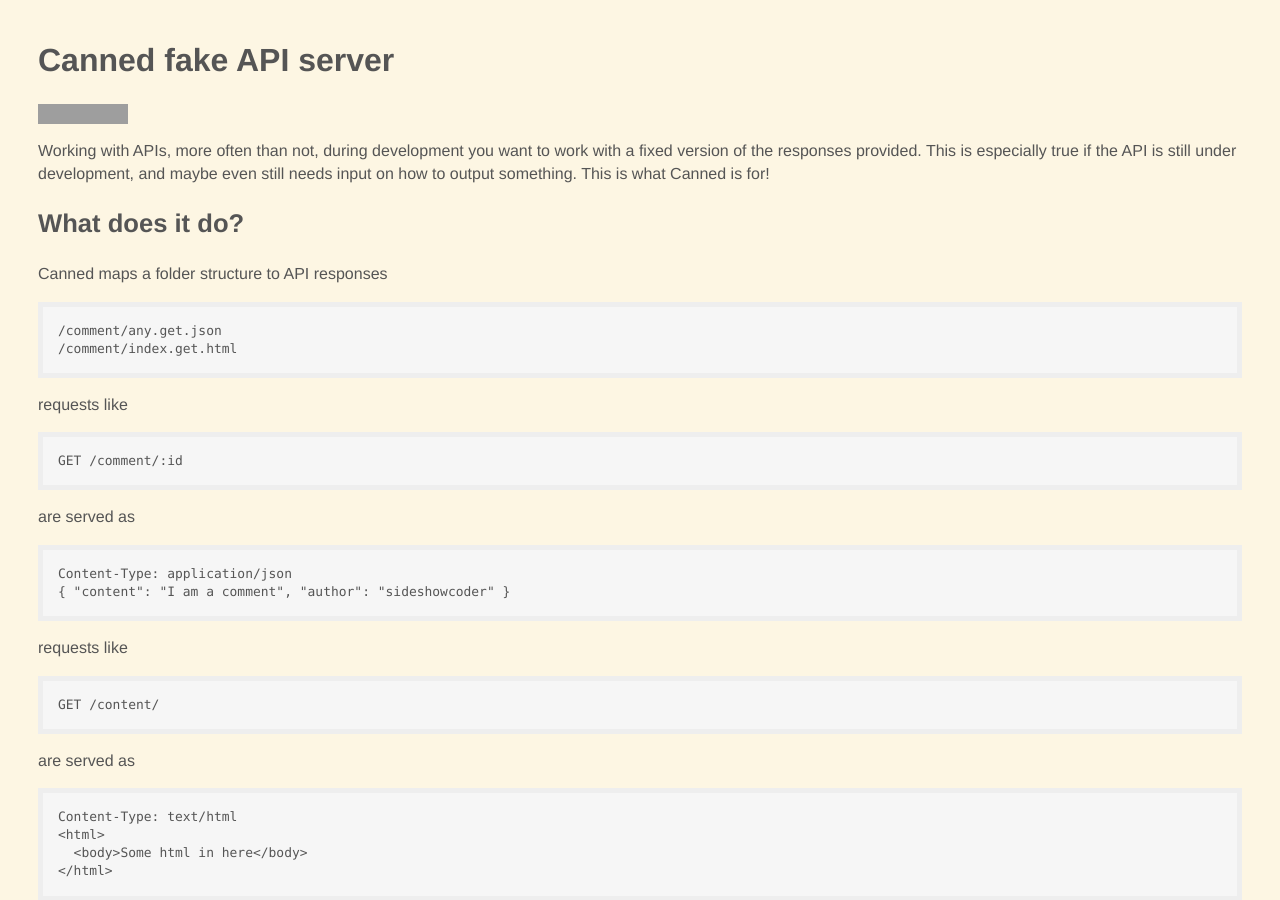
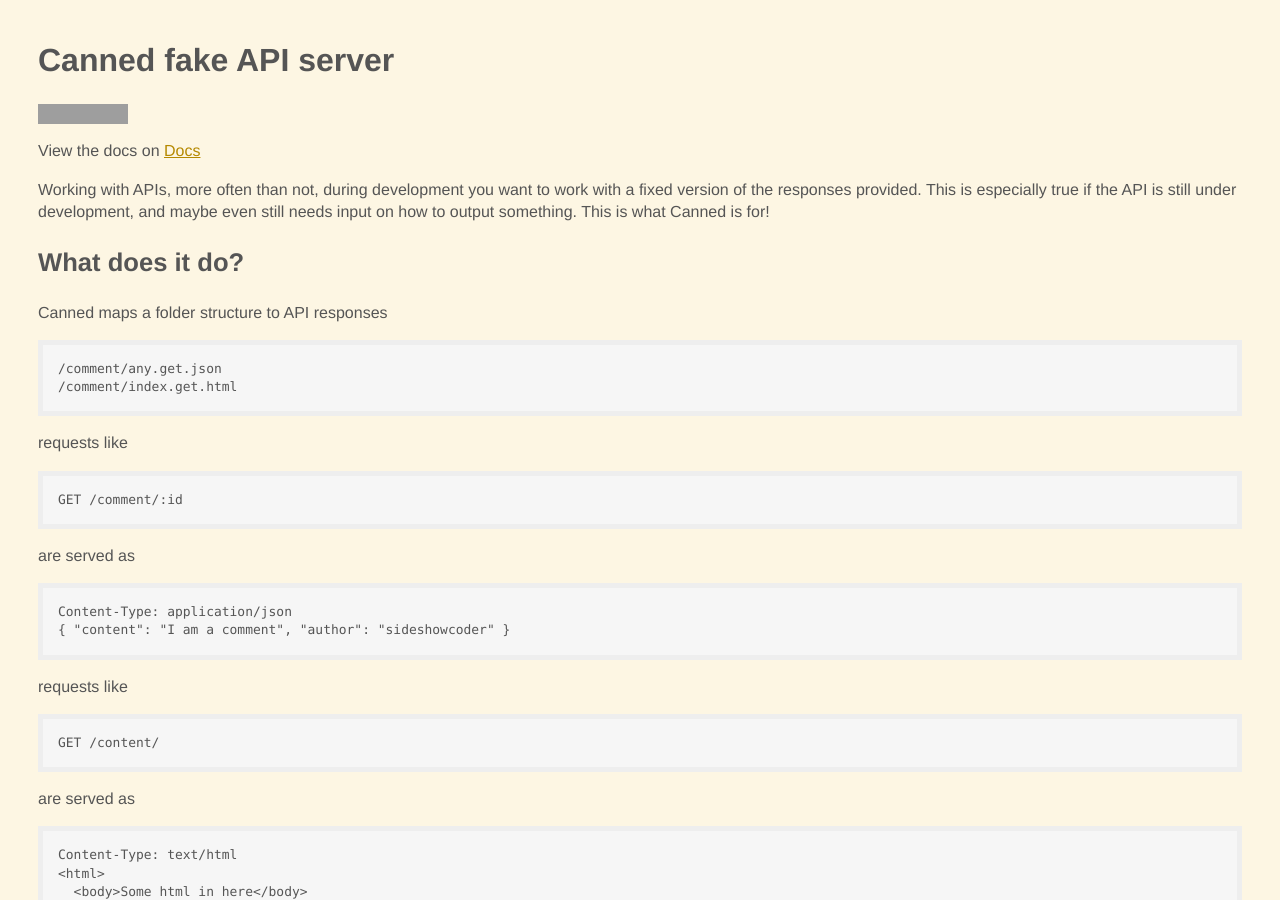
Before and after one commit to sideshowcoder/canned, a Jekyll site: the page built from index.md, in a window 1280 px wide and 900 px high. Built offline with Jekyll 4.4.1, drawn with Linux system fonts in a browser that asks for light colours; Markdown is read by kramdown in place of the engine named in the settings; grey boxes are pictures that could not be loaded.

Commit message:
add docs link

```diff
--- a/index.md
+++ b/index.md
@@ -6,6 +6,8 @@
 ======================
 
 [![Build Status](https://travis-ci.org/sideshowcoder/canned.png?branch=master)](https://travis-ci.org/sideshowcoder/canned)
+
+View the docs on [Docs](http://sideshowcoder.github.io/canned)
 
 Working with APIs, more often than not, during development you want to work
 with a fixed version of the responses provided. This is especially true if the
```
